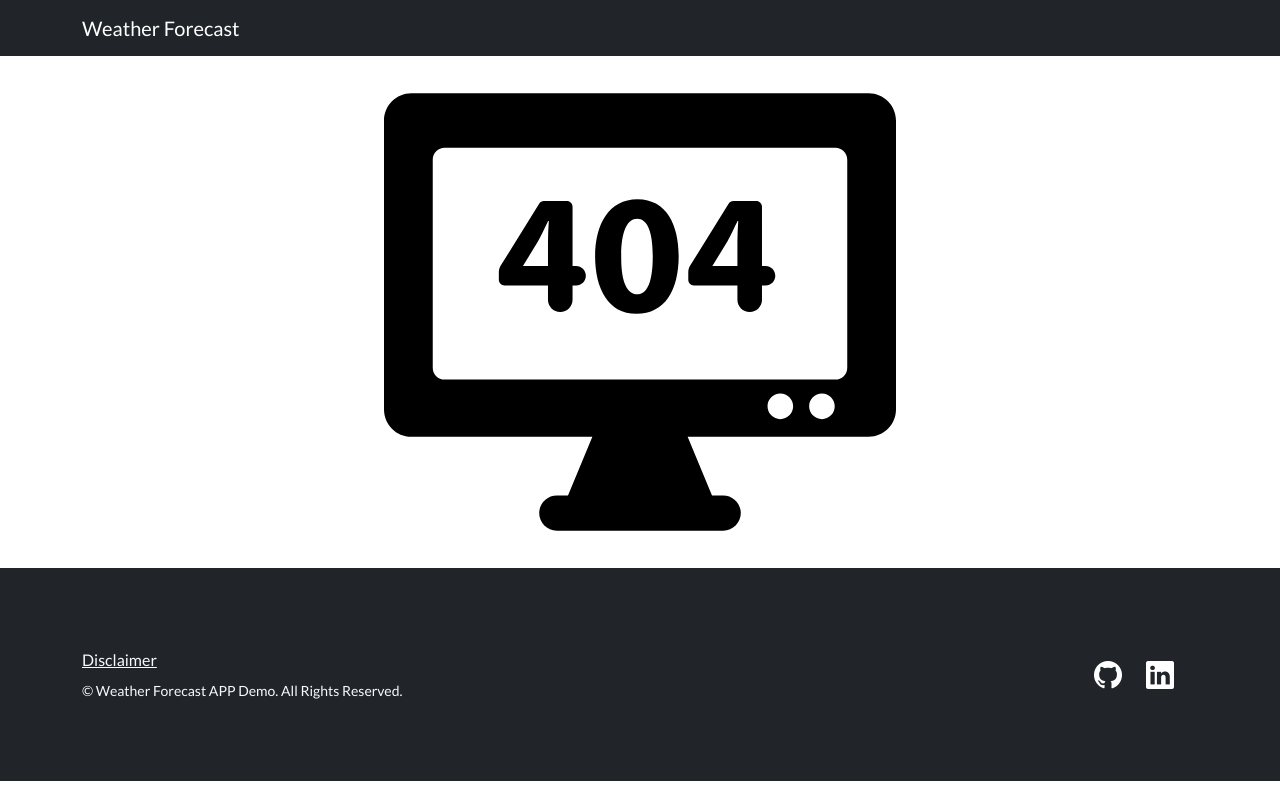
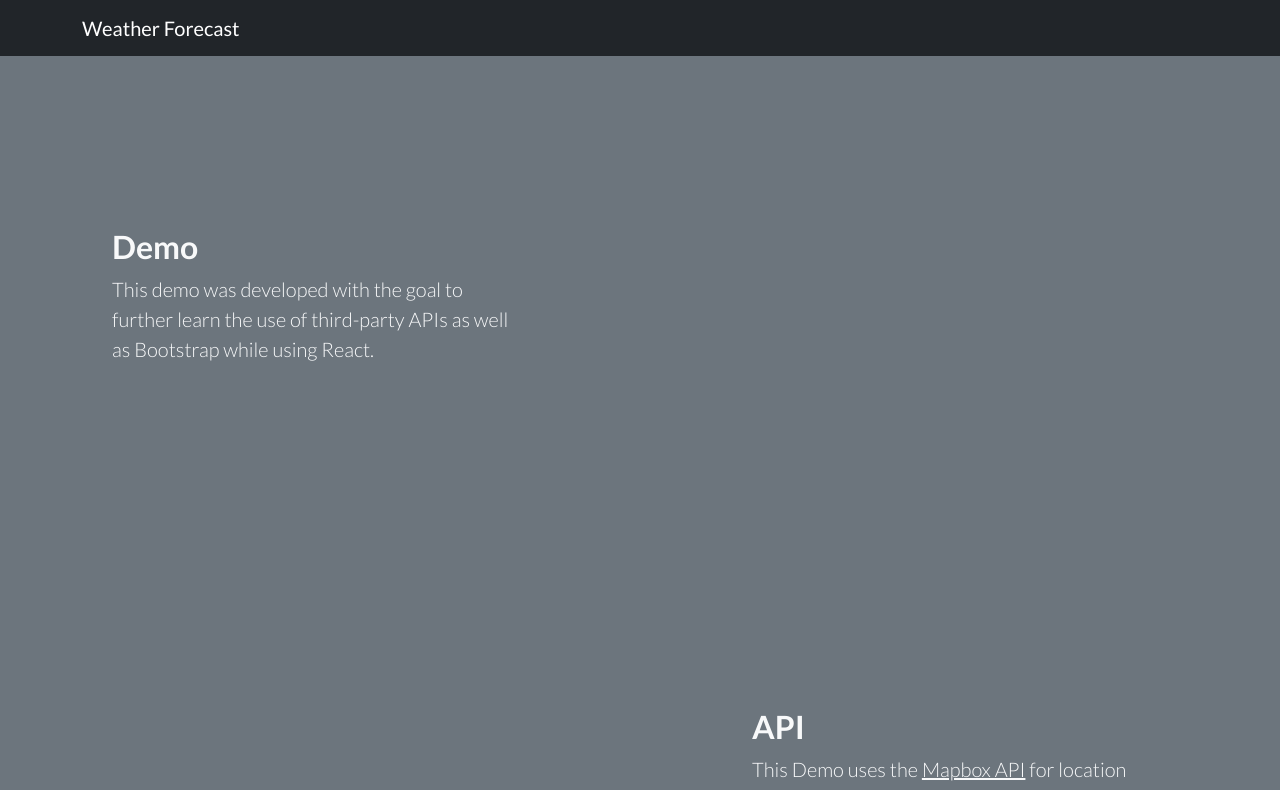
Before and after one commit to AndreMP97/weather-app, a React (Create React App) app: page /weather-app/disclaimer in a window 1280 px wide. Shown: the top 790 px of the page. Built offline with nearby package versions, Linux system fonts and the light colour scheme.

Commit message:
Bug fixes
Router fixes

```diff
--- a/src/App.js
+++ b/src/App.js
@@ -4,7 +4,6 @@ import './css/styles.css';
 import Home from './components/home';
 import Result from './components/result';
 import Disclaimer from './components/disclaimer';
-import Error from './components/404';
 import Nav from './components/nav';
 import Footer from './components/footer';
 
@@ -13,10 +12,9 @@ function App() {
     <BrowserRouter>
       <Nav />
       <Routes>
-        <Route path="/" element={<Home />} />
-        <Route path="/result" element={<Result />}/>
-        <Route path="/disclaimer" element={<Disclaimer />}/>
-        <Route path="*" element={<Error />}/>
+        <Route path="weather-app/" element={<Home />} />
+        <Route path="weather-app/result" element={<Result />}/>
+        <Route path="weather-app/disclaimer" element={<Disclaimer />}/>
       </Routes>
       <Footer />
     </BrowserRouter>
--- a/src/components/footer.jsx
+++ b/src/components/footer.jsx
@@ -5,7 +5,7 @@ const Footer = () => {
                 <div className="row">
                     <div className="col-lg-6 h-100 text-center text-lg-start my-auto">
                         <ul className="list-inline mb-2">
-                            <li className="list-inline-item"><a href="/disclaimer" className="link-light">Disclaimer</a></li>
+                            <li className="list-inline-item"><a href="/weather-app/disclaimer" className="link-light">Disclaimer</a></li>
                         </ul>
                         <p className="text-light small mb-4 mb-lg-0">&copy; Weather Forecast APP Demo. All Rights Reserved.</p>
                     </div>
--- a/src/components/nav.jsx
+++ b/src/components/nav.jsx
@@ -4,7 +4,7 @@ const Nav = () => {
     return (
         <nav className="navbar navbar-dark bg-dark static-top">
             <div className="container">
-                <a className="navbar-brand" href="/">Weather Forecast</a>
+                <a className="navbar-brand" href="/weather-app">Weather Forecast</a>
                 {/*<a className="btn btn-primary" href="#signup">Sign Up</a>*/}
             </div>
         </nav>
```
Also changed, not shown: 1 other file (tests, documents, lock files or other folders).
